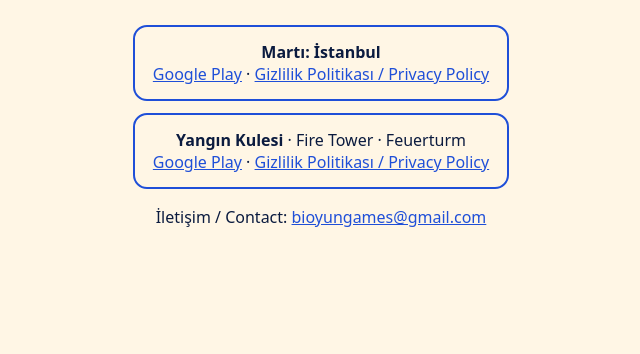
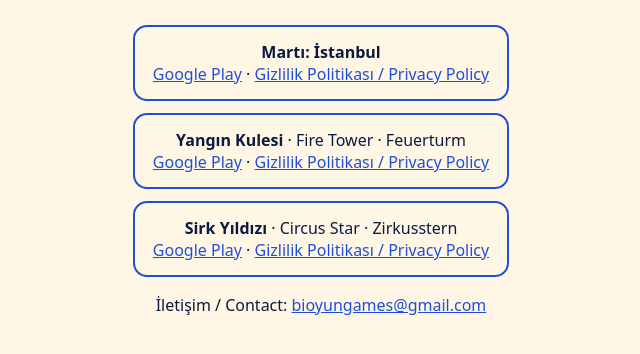
Before and after one commit to bioyun/bioyun.github.io, a plain HTML site: page index.html in a window 1280 px wide. Shown: the part 208-562 px from the top of the page, without its empty margins (319-959 px from the left). Drawn offline with Linux system fonts and the light colour scheme.

Commit message:
Update index.html

```diff
--- a/index.html
+++ b/index.html
@@ -8,5 +8,7 @@
 <div class="g"><b>Martı: İstanbul</b><br><a href="https://play.google.com/store/apps/details?id=com.bioyun.martiistanbul">Google Play</a> · <a href="gizlilik.html">Gizlilik Politikası / Privacy Policy</a></div>
 <br>
 <div class="g"><b>Yangın Kulesi</b> · Fire Tower · Feuerturm<br><a href="https://play.google.com/store/apps/details?id=com.bioyun.yanginkulesi">Google Play</a> · <a href="yangin-kulesi.html">Gizlilik Politikası / Privacy Policy</a></div>
+<br>
+<div class="g"><b>Sirk Yıldızı</b> · Circus Star · Zirkusstern<br><a href="https://play.google.com/store/apps/details?id=com.bioyun.sirkyildizi">Google Play</a> · <a href="sirk-yildizi.html">Gizlilik Politikası / Privacy Policy</a></div>
 <p>İletişim / Contact: <a href="mailto:bioyungames@gmail.com">bioyungames@gmail.com</a></p>
 </body></html>
```
